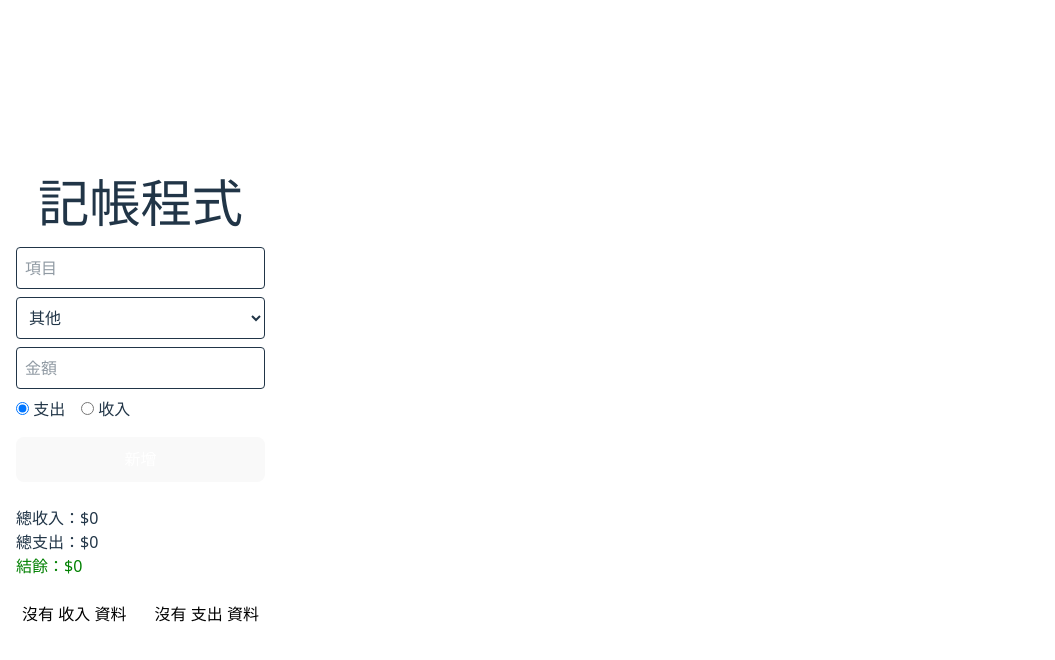
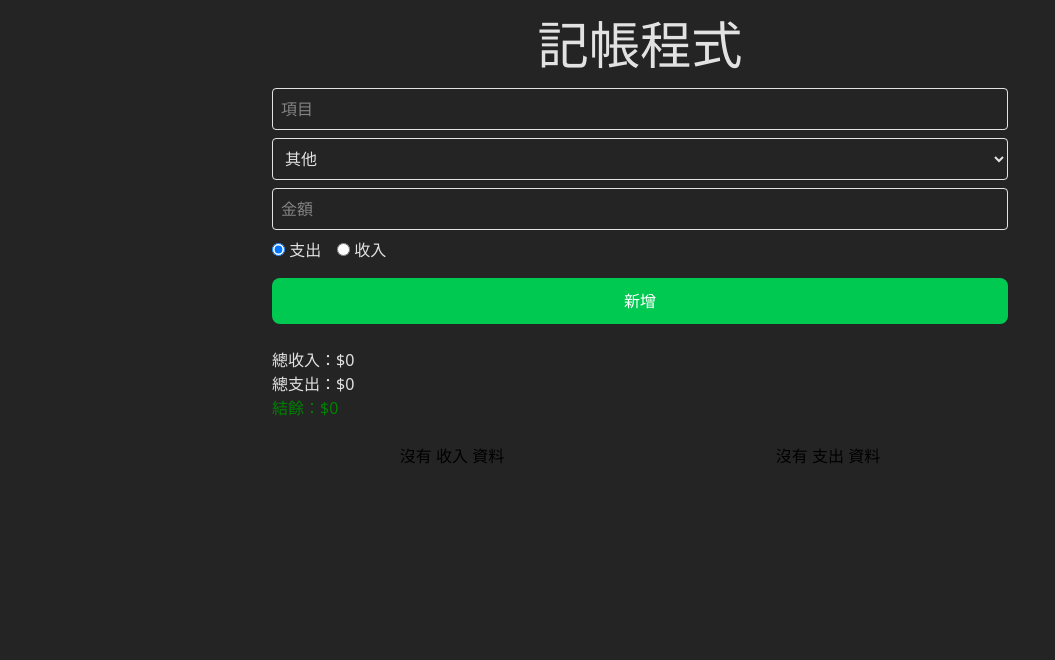
Before and after one commit to Hungred/account-book, a React (Vite) app: page / in a window 1280 px wide. Shown: the top 660 px of the page, without its empty margins (0-1055 px from the left). Built offline with nearby package versions, Linux system fonts and the light colour scheme.

Commit message:
Add Tailwind custom style

```diff
--- a/src/index.css
+++ b/src/index.css
@@ -1,5 +1,15 @@
 @import 'tailwindcss';
+
 :root {
+  --bg: #0f1724; /* 頁面背景 */
+  --card: #dbd5c3; /* 卡片 / 面板背景 */
+  --primary: #38bdf8; /* 主要強調色（標題、重點）*/
+  --accent: #7dd3fc; /* 次要強調色（hover、邊框）*/
+  --text: #e6f0f6; /* 主要文字色 */
+  --muted: #94a3b8; /* 次要文字色 / 提示文字 */
+  --income: #34d399; /* 收入顏色 */
+  --expense: #fb7185; /* 支出顏色 */
+
   font-family: system-ui, Avenir, Helvetica, Arial, sans-serif;
   line-height: 1.5;
   font-weight: 400;
@@ -14,6 +24,28 @@
   -moz-osx-font-smoothing: grayscale;
 }
 
+@theme {
+  --color-primary: var(--primary);
+  --color-income: var(--income);
+  --color-expense: var(--expense);
+}
+
+.bg-card {
+  background-color: var(--card);
+}
+
+.text-muted {
+  color: var(--muted);
+}
+
+.btn-primary {
+  background-color: var(--primary);
+  color: var(--card);
+  border-radius: 0.375rem;
+  padding: 0.5rem 0.75rem;
+  border: none;
+}
+
 a {
   font-weight: 500;
   color: #646cff;
@@ -23,13 +55,6 @@ a:hover {
   color: #535bf2;
 }
 
-body {
-  margin: 0;
-  display: flex;
-  place-items: center;
-  min-width: 320px;
-  min-height: 100vh;
-}
 
 h1 {
   font-size: 3.2em;
@@ -43,27 +68,14 @@ button {
   font-size: 1em;
   font-weight: 500;
   font-family: inherit;
-  background-color: #1a1a1a;
   cursor: pointer;
   transition: border-color 0.25s;
 }
 button:hover {
-  border-color: #646cff;
+  opacity: 0.6;
 }
 button:focus,
 button:focus-visible {
-  outline: 4px auto -webkit-focus-ring-color;
+  outline: none;
+  opacity: 0.8;
 }
-
-@media (prefers-color-scheme: light) {
-  :root {
-    color: #213547;
-    background-color: #ffffff;
-  }
-  a:hover {
-    color: #747bff;
-  }
-  button {
-    background-color: #f9f9f9;
-  }
-}
```
